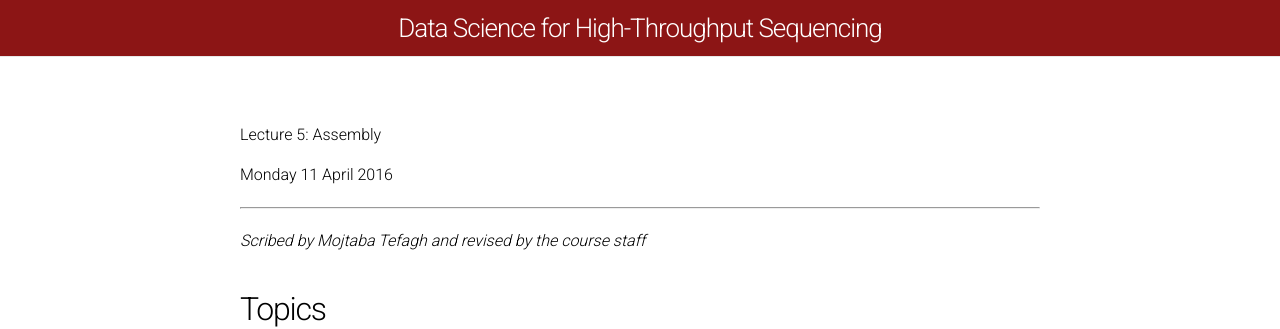
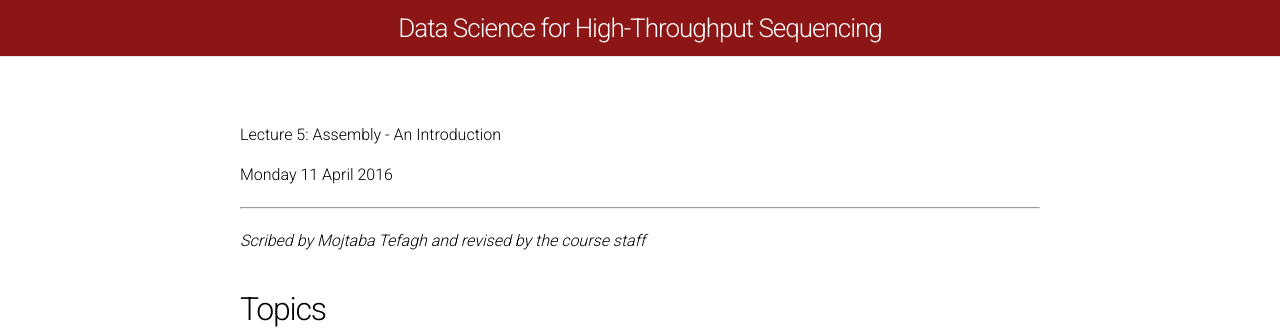
Before and after one commit to laurashen/data-science-sequencing.github.io, a Jekyll site: the page built from lectures/lecture5.md, in a window 1280 px wide and 900 px high. Shown: the top 329 px of the window. Built offline with Jekyll 4.4.1, drawn with Linux system fonts in a browser that asks for light colours; formulas are drawn with MathJax 3; comment, search, counter and statistics services are not loaded.

Commit message:
heavy editing to lecture 5

```diff
--- a/index.html
+++ b/index.html
@@ -63,6 +63,7 @@ layout: default
         <a href="/assignments/assignment1/">Assignment 1</a>
         <a href="/lectures/lecture3/">Lecture 3: Base Calling for Second-generation sequencing</a>
         <a href="/lectures/lecture4/">Lecture 4: Nanopore Sequencing Technology (Guest Lecture)</a>
+        <a href="/lectures/lecture4/">Lecture 5: Assembly - An Introduction</a>
     </div>
 
   </div>
--- a/lectures/lecture5.md
+++ b/lectures/lecture5.md
@@ -3,7 +3,7 @@ layout: page
 mathjax: true
 permalink: /lectures/lecture5/
 ---
-Lecture 5: Assembly
+Lecture 5: Assembly - An Introduction
 =======
 Monday 11 April 2016
 
```
